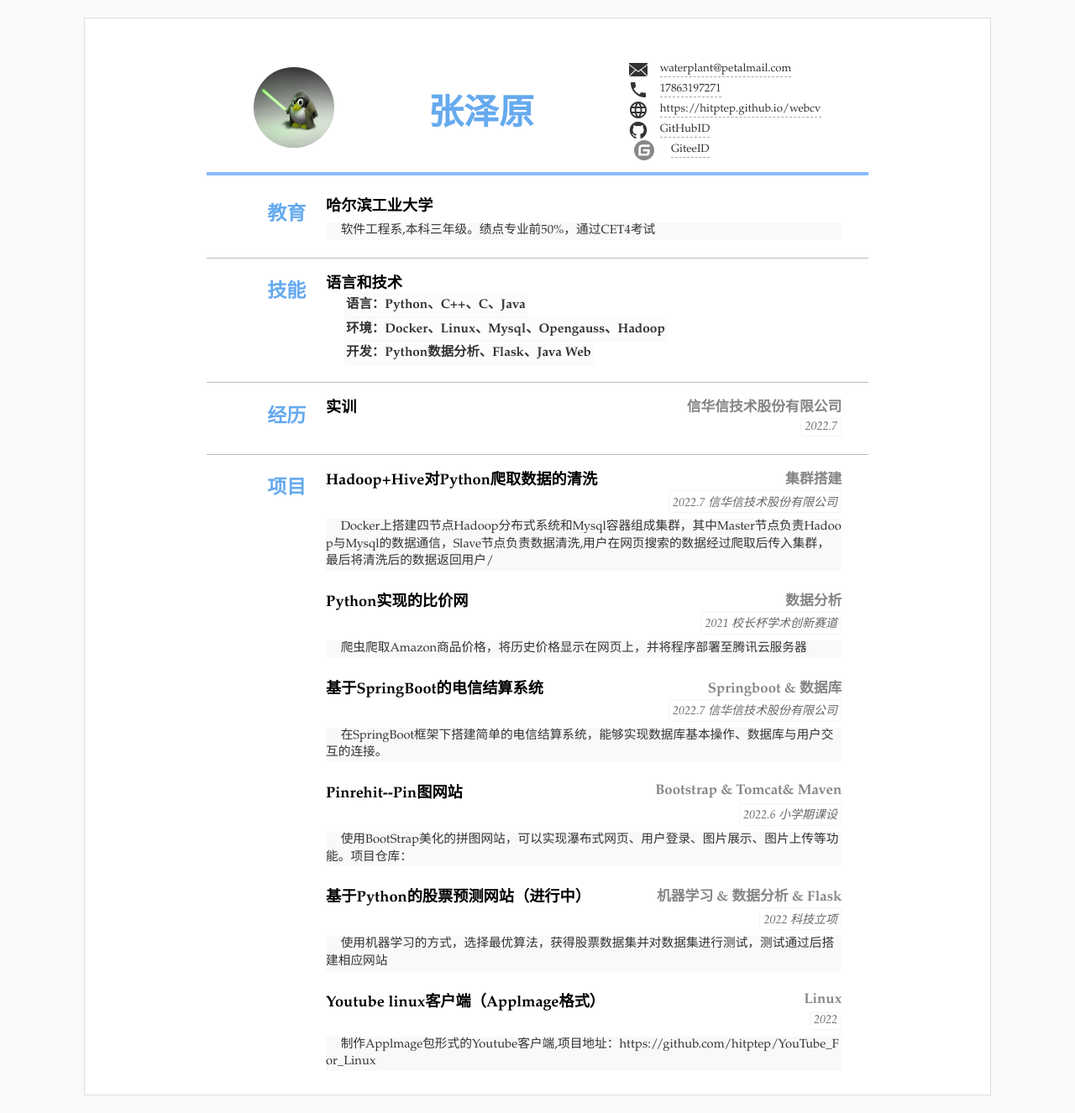
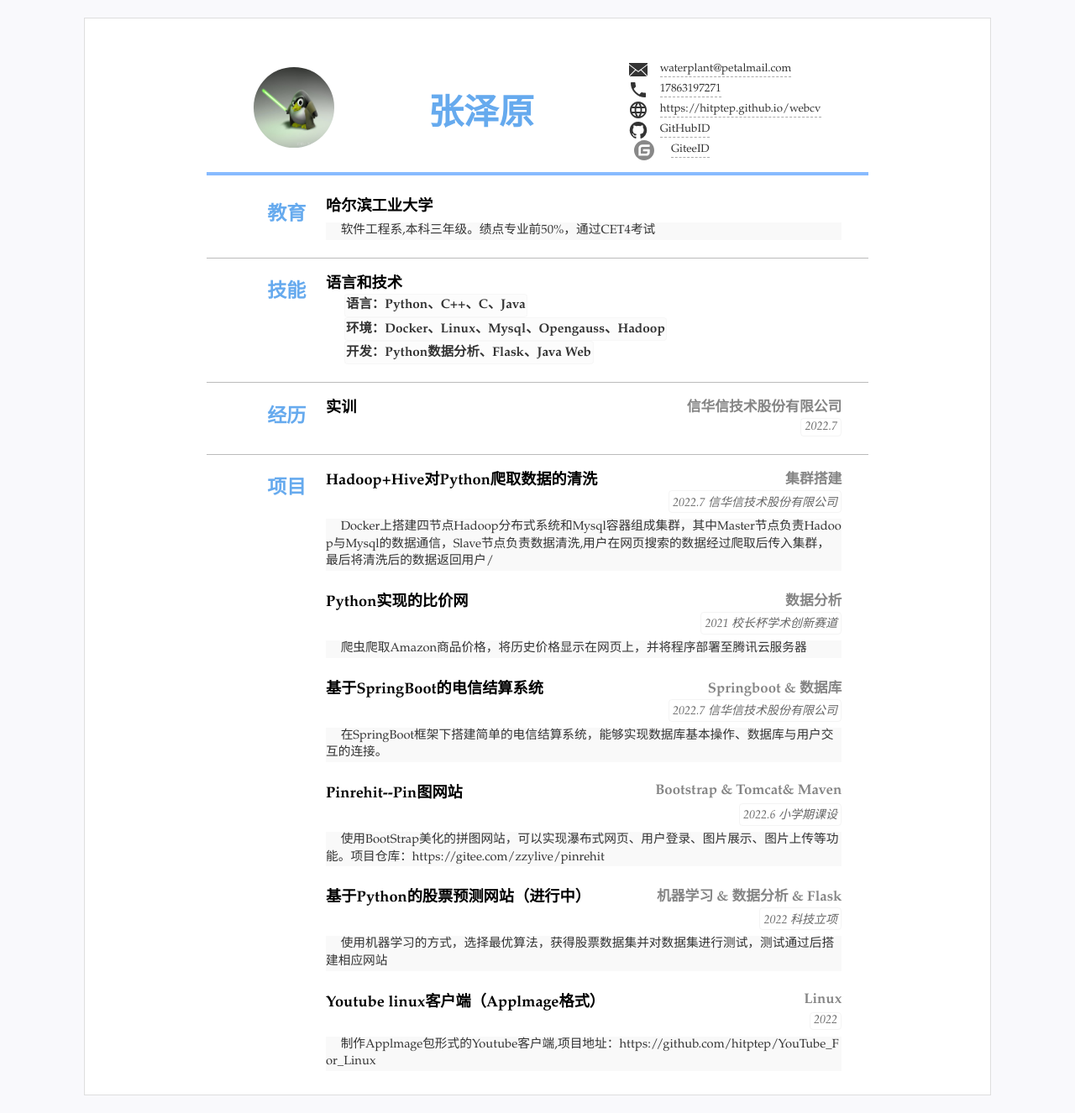
Before and after one commit to hitptep/webcv, a Jekyll site: the page built from index.html, in a window 1280 px wide. Shown: the whole page at 84% size. Built offline with Jekyll 4.4.1, drawn with Linux system fonts in a browser that asks for light colours; part of the change alters nothing that is shown.

Commit message:
Update resume.yml

```diff
--- a/_data/resume.yml
+++ b/_data/resume.yml
@@ -75,7 +75,7 @@ main: #简历主要内容，
     sub: Springboot & 数据库
   - title: Pinrehit--Pin图网站
     duration: 2022.6 小学期课设
-    detail: 使用BootStrap美化的拼图网站，可以实现瀑布式网页、用户登录、图片展示、图片上传等功能。项目仓库：
+    detail: 使用BootStrap美化的拼图网站，可以实现瀑布式网页、用户登录、图片展示、图片上传等功能。项目仓库：https://gitee.com/zzylive/pinrehit
     sub: Bootstrap & Tomcat& Maven
   - title: 基于Python的股票预测网站（进行中）
     duration: 2022 科技立项
```
